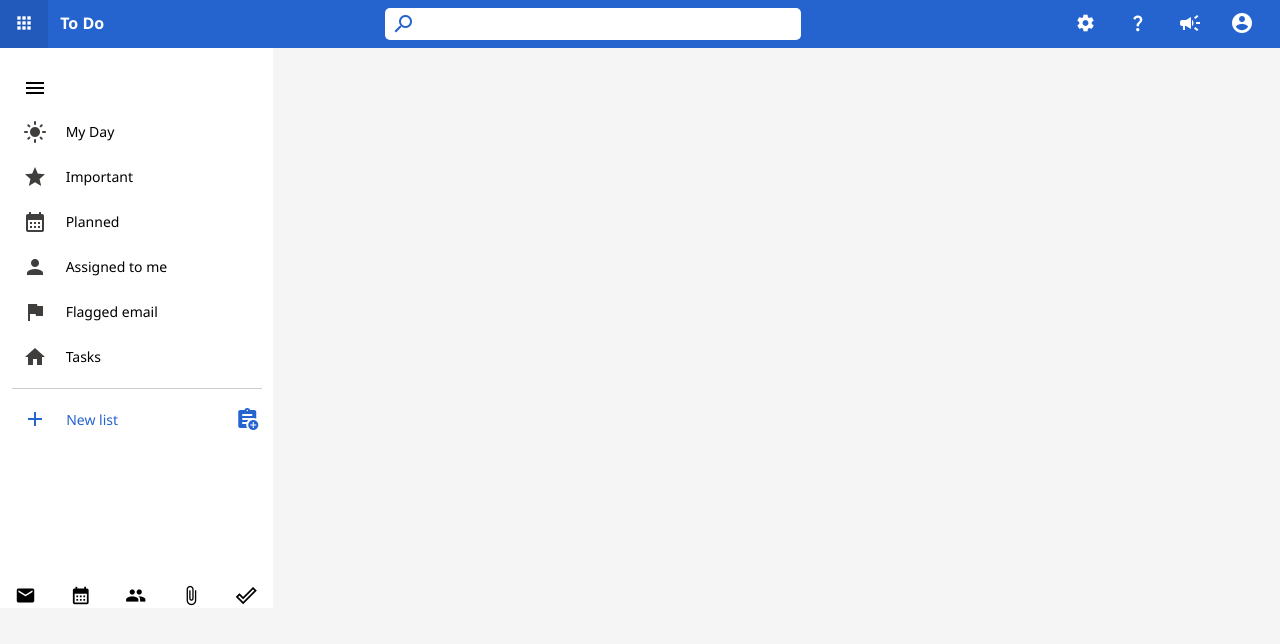
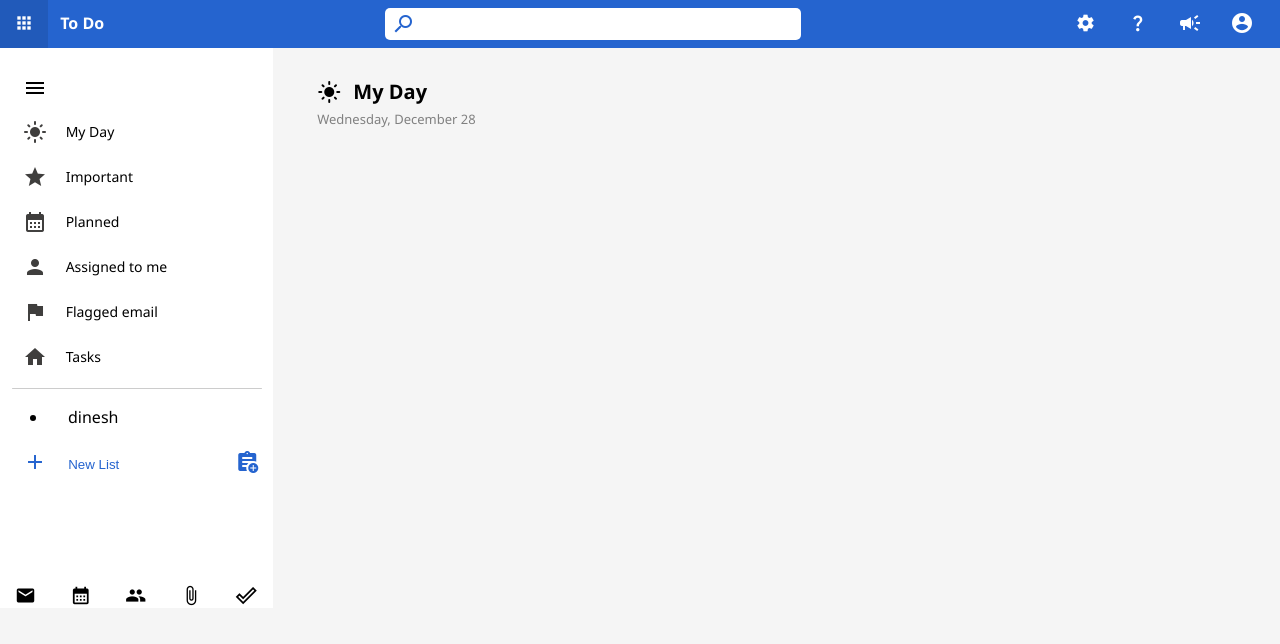
Before and after one commit to Dinesh-Rv/frontend-todo, a plain HTML site: page index.html in a window 1280 px wide. Drawn offline with Linux system fonts and the light colour scheme.

Commit message:
Starting with js

```diff
--- /dev/null
+++ b/app.js
@@ -0,0 +1,24 @@
+getCurrentDate();
+
+/**
+ * Displays the current date in a formatted manner to the user
+ */
+function getCurrentDate() {
+  const date = new Date().toLocaleDateString("en-us", {
+    weekday: "long",
+    month: "long",
+    day: "numeric",
+  });
+  document.getElementById("current-date").outerHTML = date;
+}
+
+var toDoHolderName = document.getElementById("to-do-holder-name");
+toDoHolderName.addEventListener("keypress", function (event) {
+  if (event.key === "Enter") {
+    const node = document.createElement("li");
+    const text = document.createTextNode(toDoHolderName.value);
+    node.appendChild(text);
+    document.getElementById("to-do-holder-list").appendChild(node);
+    toDoHolderName.value = "";
+  }
+});
--- a/index.html
+++ b/index.html
@@ -18,7 +18,7 @@
           <i class="material-icons">apps</i>
         </button>
         <p class="to-do-link">
-          <a class="to-do" href="google.com">To Do</a>
+          <a class="to-do" href="index.html">To Do</a>
         </p>
         <button class="search-bar">
           <i class="material-icons">search</i>
@@ -83,12 +83,19 @@
           </ul>
           <hr />
           <div class="sidebar-center">
+            <ul id="to-do-holder-list" class="to-do-holder-list">
+              <li>dinesh</li>
+            </ul>
             <div class="add-new-list">
               <div class="left-side-icon">
                 <i class="material-icons">add</i>
               </div>
               <div class="new-list-text">
-                <p>New list</p>
+                <input
+                  type="text"
+                  id="to-do-holder-name"
+                  placeholder="New List"
+                />
               </div>
             </div>
             <div class="create-group-icon">
@@ -113,8 +120,21 @@
             </div>
           </div>
         </div>
-        <div class="center-main"></div>
+        <div class="center-main">
+          <div class="center-head">
+            <div class="center-head-icon">
+              <i class="material-icons">light_mode</i>
+            </div>
+            <div class="center-head-desc">
+              <p>My Day</p>
+            </div>
+            <div class="date-info">
+              <p id="current-date"></p>
+            </div>
+          </div>
+        </div>
       </div>
     </div>
+    <script src="app.js"></script>
   </body>
 </html>
--- a/style.css
+++ b/style.css
@@ -129,6 +129,14 @@ html body {
     background-color: #f5f5f5;
 }
 
+.container .bottom-container .left-side .sidebar-center ul {
+    padding-left: 48px;
+}
+
+.container .bottom-container .left-side .sidebar-center ul li {
+    padding-left: 20px;
+}
+
 .container .bottom-container .left-side .menu-icon {
     margin-top: 28px;
     margin-bottom: 0px;
@@ -164,13 +172,16 @@ html body {
     padding-left: 23px;
 }
 
-.container .bottom-container .left-side .sidebar-center .add-new-list:hover {
-    cursor: text;
+.container .bottom-container .left-side .sidebar-center .add-new-list:hover,
+.container .bottom-container .left-side .sidebar-center .add-new-list .new-list-text input:hover {
     background-color: #f5f5f5;
 }
 
+
 .container .bottom-container .left-side .sidebar-center .add-new-list .left-side-icon,
-.container .bottom-container .left-side .sidebar-center .add-new-list .new-list-text {
+.container .bottom-container .left-side .sidebar-center .add-new-list .new-list-text,
+.container .bottom-container .left-side .sidebar-center .add-new-list .new-list-text .left-side-icon,
+.container .bottom-container .left-side .sidebar-center .add-new-list .new-list-text input{
     display: inline-block;
     vertical-align: middle;
 }
@@ -180,10 +191,16 @@ html body {
     font-size: 14px;
 }
 
-.container .bottom-container .left-side .sidebar-center .add-new-list .new-list-text p {
-    height: 22px;
+.container .bottom-container .left-side .sidebar-center .add-new-list .new-list-text input {
+    border: 0px none;
+    outline: none;
+    width: 150px;
+    height: 50px;
 }
 
+.container .bottom-container .left-side .sidebar-center .add-new-list .new-list-text input::placeholder {
+    color: #2564cf;
+}
 .container .bottom-container .left-side .sidebar-center .create-group-icon {
     color: #2564cf;
     padding: 10px;
@@ -212,9 +229,41 @@ font-size: 21px;
 .container .bottom-container .left-side,
 .container .bottom-container .center-main {
     display: inline-block;
+    vertical-align: middle;
 }
 
 .container .bottom-container .center-main {
-    width: 947px;
-    height: 534px;
+    width: 987px;
+    height: 560px;
 }
+
+.container .bottom-container .center-main .center-head .center-head-icon,
+.container .bottom-container .center-main .center-head .center-head-desc {
+    display: inline-block;
+    font-size: 20px;
+    font-weight: 600;
+}
+
+.container .bottom-container .center-main .center-head .center-head-icon {
+    margin-right: 8px;
+    vertical-align: middle;
+}
+
+.container .bottom-container .center-main .center-head .center-head-desc p {
+    margin-bottom: 0px;
+}
+
+.container .bottom-container .center-main .center-head {
+    padding: 10px;
+    padding-left: 40px;
+}
+
+.container .bottom-container .center-main .center-head .date-info {
+    font-size: small;
+    color: gray;
+}
+
+.container .bottom-container .sidebar-center .to-do-holder-list {
+    padding: 10px;
+    margin: 0px;
+}
```
